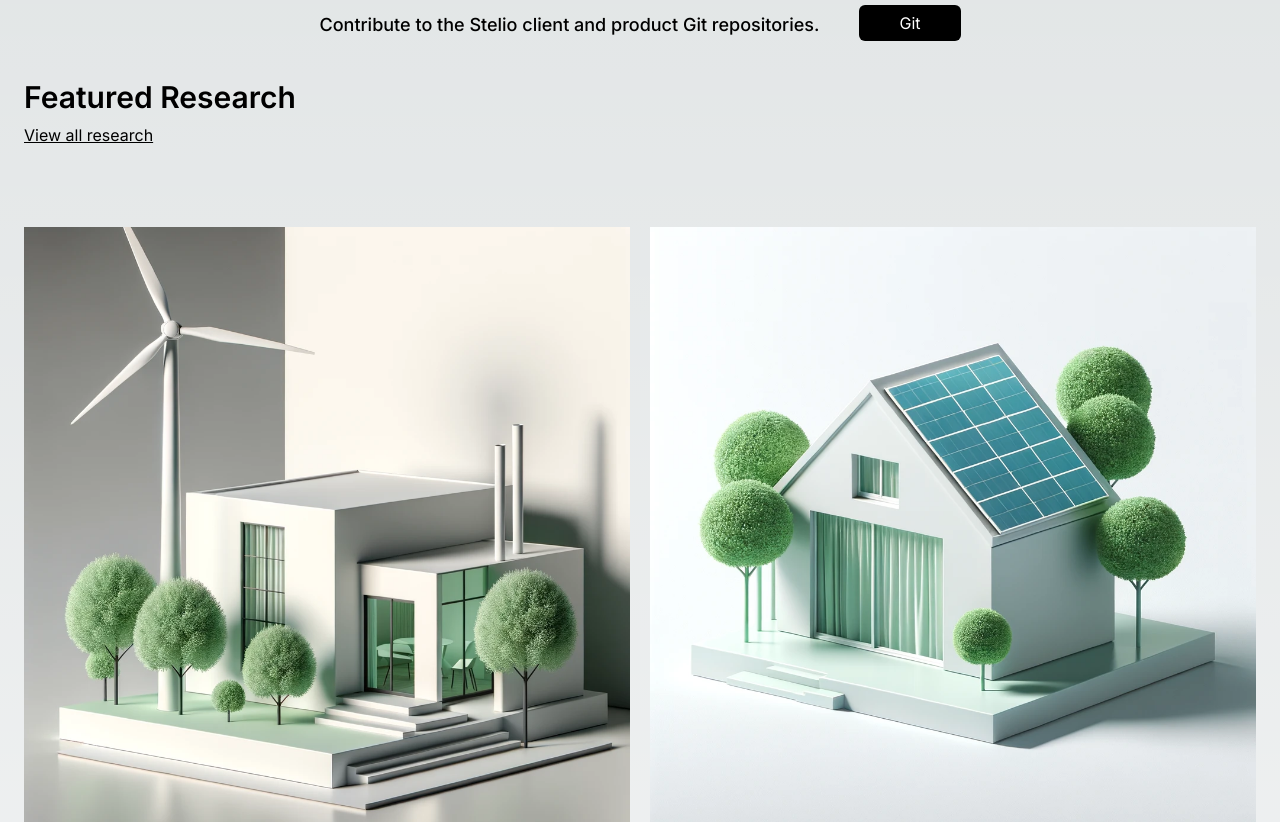
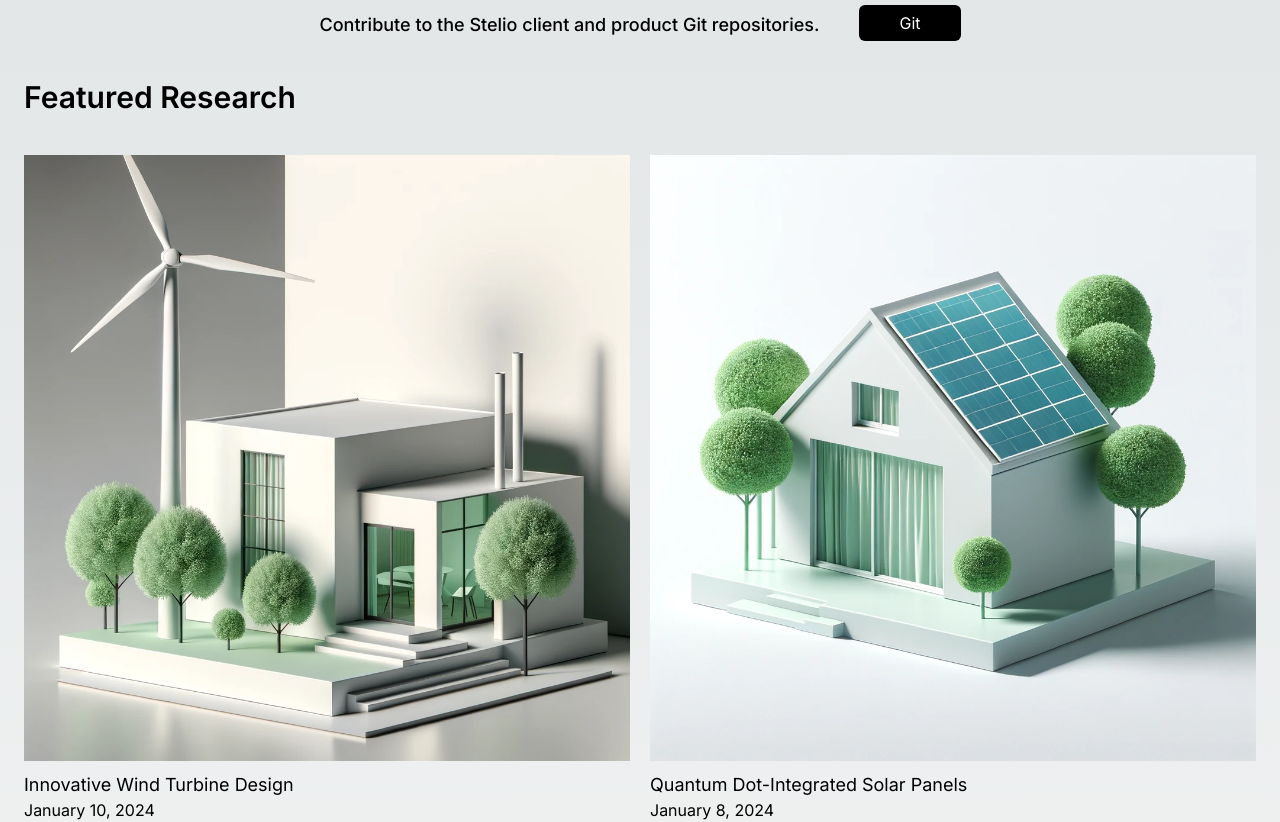
Before and after one commit to degstn/anole, a Next.js app in the folder frontend/: page /oss in a window 1280 px wide. Shown: the part 1040-1862 px from the top of the page. Built offline with nearby package versions, Linux system fonts and the light colour scheme.

Commit message:
fixed margins on OSS

```diff
--- a/frontend/src/app/(client)/oss/page.tsx
+++ b/frontend/src/app/(client)/oss/page.tsx
@@ -39,12 +39,8 @@ export default async function Page() {
                   </Link>
                   </div>
             <h2 className="text-3xl text-black font-semibold mt-10 text-start">Featured Research</h2>
-            <div className="mt-2 mb-20">
-                <Link href={`/careers/open-roles`}>
-                    <span className="underline">View all research</span>
-                </Link>
-            </div>
-            <div className="mb-10">
+
+            <div className="mt-10 mb-10">
             <Container>
             {morePosts.length > 0 && <MoreStories posts={morePosts} />}
             </Container>
```
